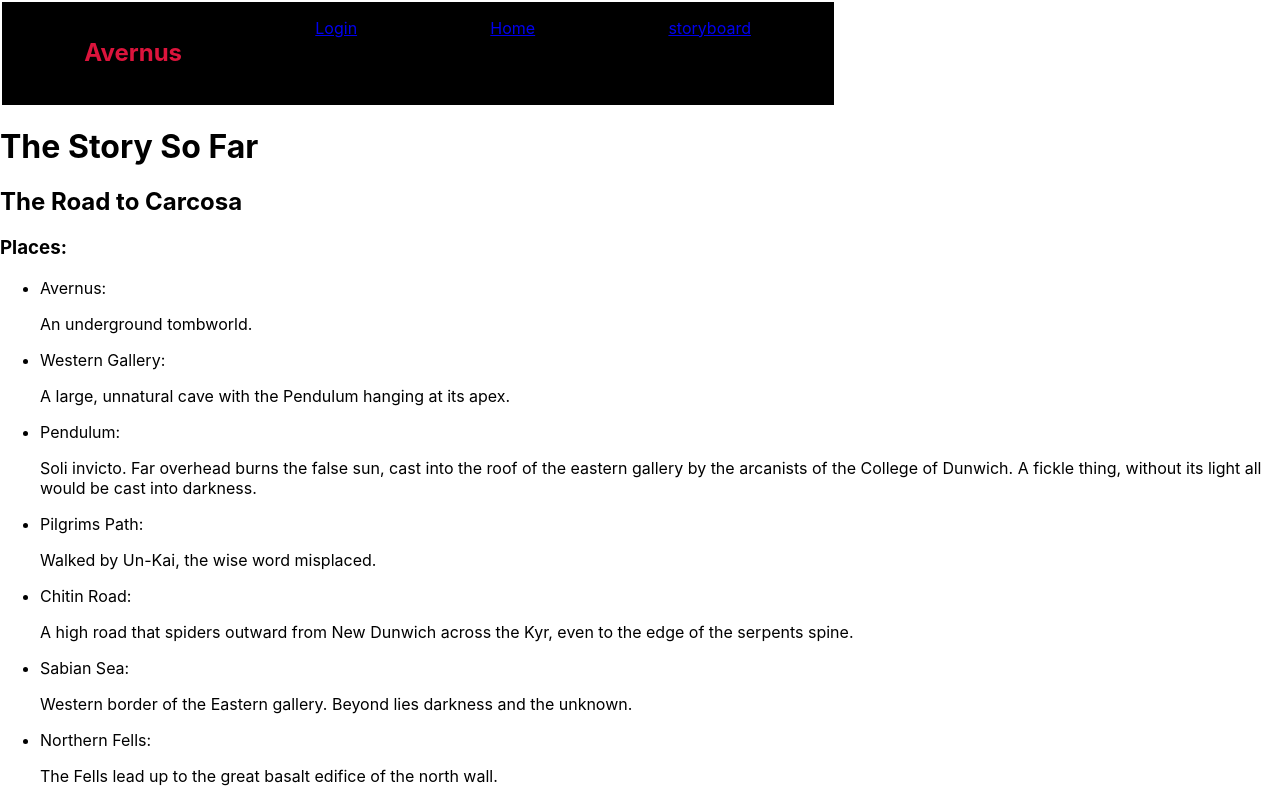
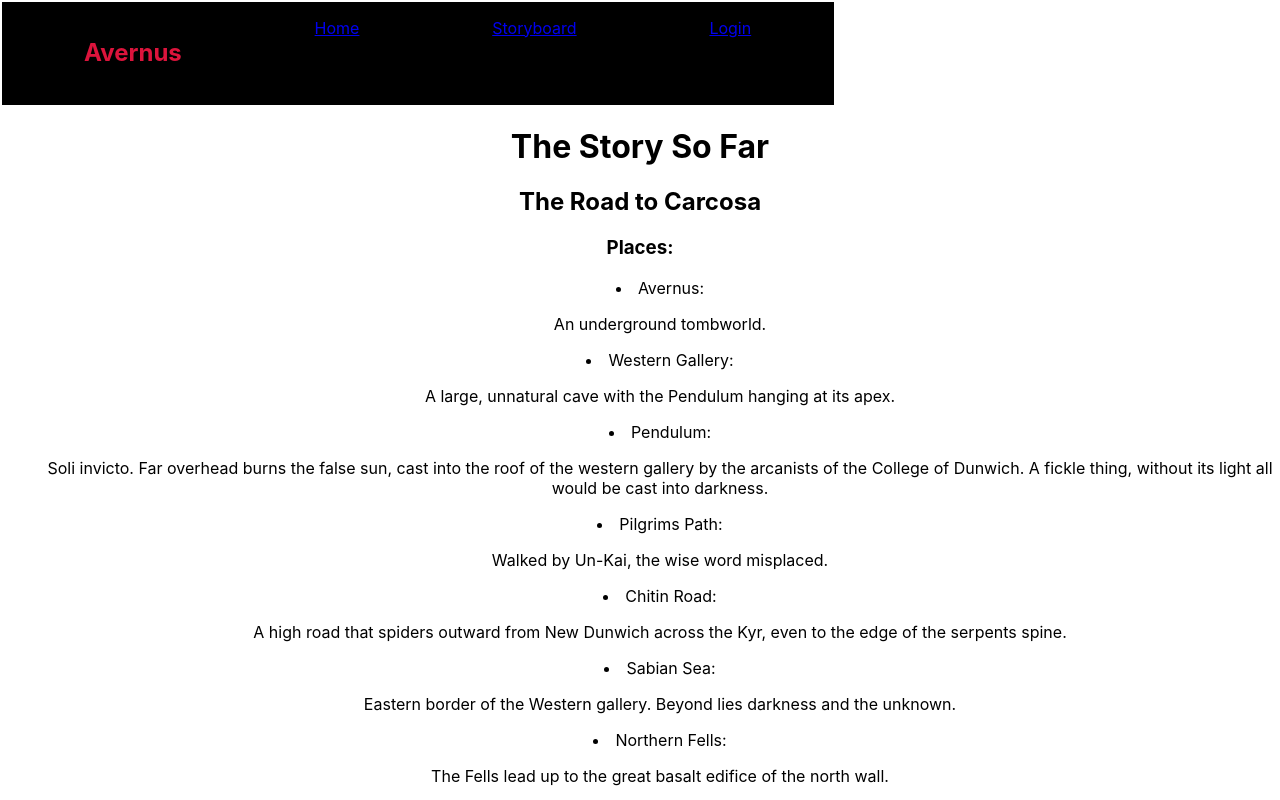
Before and after one commit to WiseFool92/Avernus, a React (Create React App) app: page /storyboard in a window 1280 px wide. Shown: the top 800 px of the page. Built offline with nearby package versions, Linux system fonts and the light colour scheme.

Commit message:
Thinking about stylistic choices & page organization options, to have a concrete idea to go for before I start reorganizing the data

```diff
--- a/src/components/App.css
+++ b/src/components/App.css
@@ -1,5 +1,6 @@
-.story {
+.storyboard {
   text-align: center;
+  list-style-position: inside;
 }
 
 
--- a/src/components/Header.jsx
+++ b/src/components/Header.jsx
@@ -17,9 +17,9 @@ function Header() {
   return (
     <nav style = {headerStyle}>
       <h1>Avernus</h1>
+      <Link to = '/'>Home</Link>
+      <Link to = 'storyboard'>Storyboard</Link>
       <Link to = 'login'>Login</Link>
-      <Link to = '/'>Home</Link>
-      <Link to = 'storyboard'>storyboard</Link>
     </nav>
   )
 };
--- a/src/components/StoryBoard.jsx
+++ b/src/components/StoryBoard.jsx
@@ -1,4 +1,5 @@
 import React from 'react';
+import './App.css';
 import PropTypes from 'prop-types';
 
 function StoryBoard(){
@@ -17,7 +18,7 @@ function StoryBoard(){
               </p>
             <li>Pendulum:</li>
               <p>
-                Soli invicto. Far overhead burns the false sun, cast into the roof of the eastern gallery by the arcanists of the College of Dunwich. A fickle thing, without its light all would be cast into darkness.
+                Soli invicto. Far overhead burns the false sun, cast into the roof of the western gallery by the arcanists of the College of Dunwich. A fickle thing, without its light all would be cast into darkness.
               </p>
             <li>Pilgrims Path:</li>
               <p>
@@ -29,7 +30,7 @@ function StoryBoard(){
               </p>
             <li>Sabian Sea:</li>
               <p>
-                Western border of the Eastern gallery. Beyond lies darkness and the unknown.
+                Eastern border of the Western gallery. Beyond lies darkness and the unknown.
               </p>
             <li>Northern Fells:</li>
               <p>
```
